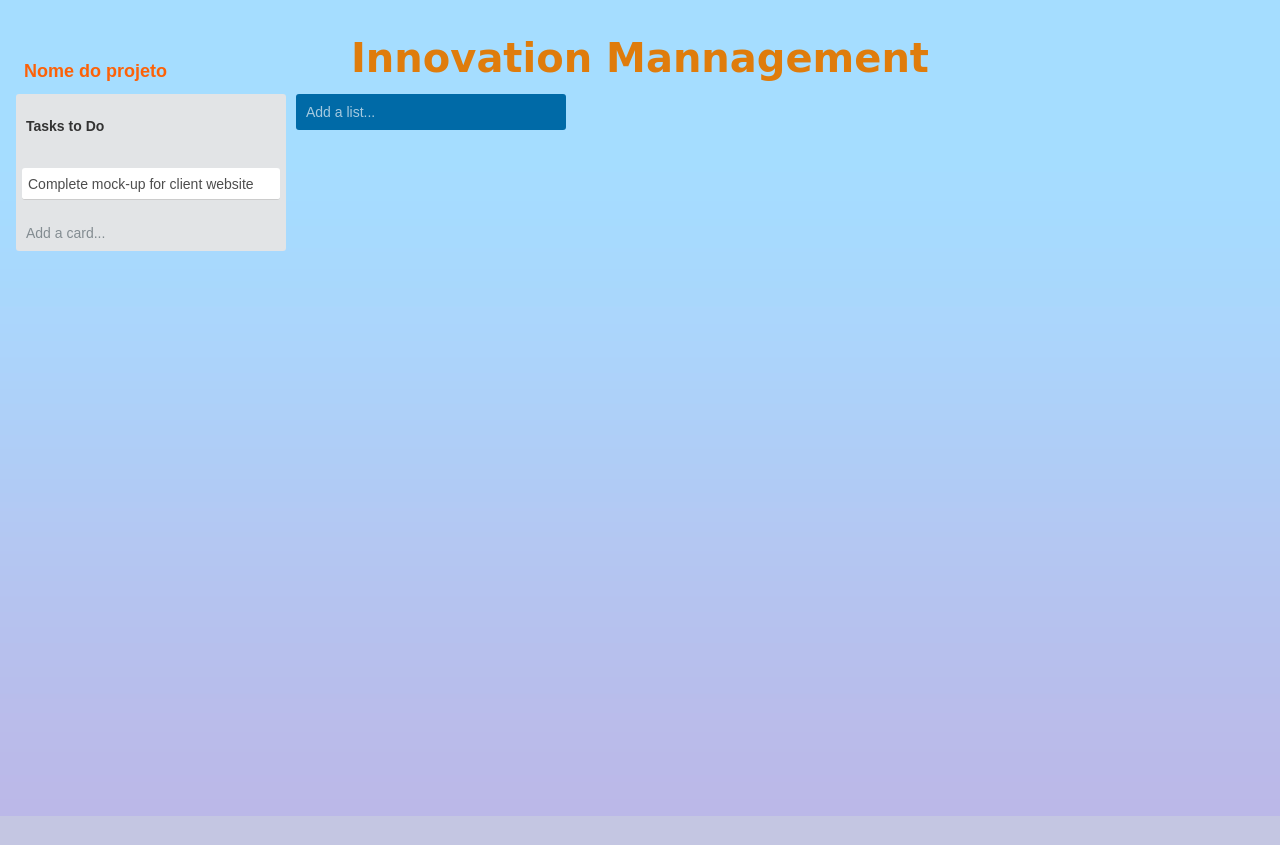
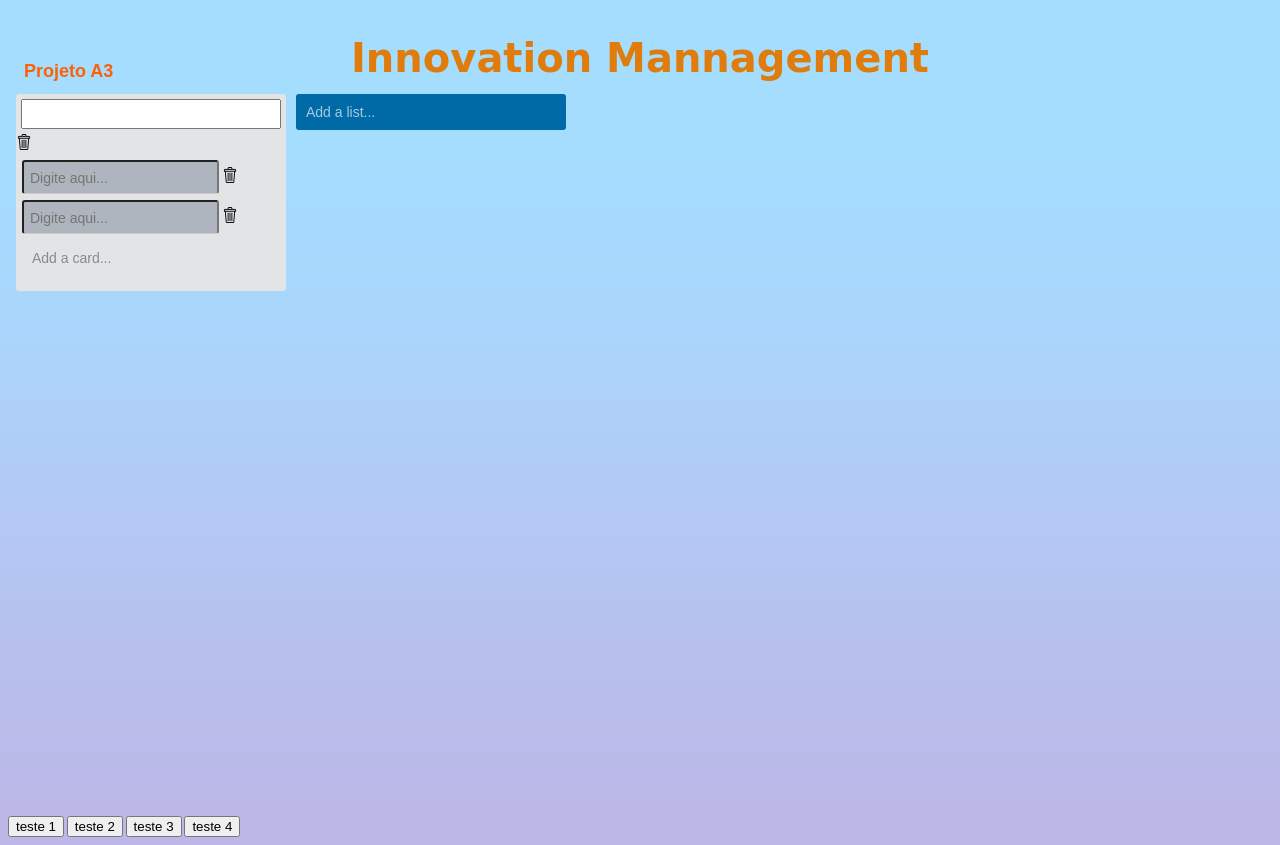
Before and after one commit to caioreboucas/ProjetoA3GQS, a plain HTML site: page index.html in a window 1280 px wide. Both pictures are taken after a click on the button "Add a card". Before the commit the page ends 816 px from the top, so only its background shows below. Drawn offline with Linux system fonts and the light colour scheme.

Commit message:
Ajustes feitos e inicio dos testes. Teste de adicionar linha feito.

```diff
--- a/index.css
+++ b/index.css
@@ -157,9 +157,12 @@ body {
 .list-title {
     font-size: 1.4rem;
     font-weight: 700;
-    color: #333;
+    color: rgb(0, 0, 0);
     padding: 1rem;
+    margin: 5px;
+    height: 30px;
 }
+
 
 .list-items {
     flex: 1;
@@ -179,7 +182,7 @@ body {
     border-right: 0.6rem solid #e2e4e6;
 }
 
-.list-items li {
+.list-items input {
     font-size: 1.4rem;
     font-weight: 400;
     line-height: 1.3;
@@ -193,11 +196,11 @@ body {
     cursor: pointer;
 }
 
-.list-items li:last-of-type {
+.list-items input:last-of-type {
     margin-bottom: 0;
 }
 
-.list-items li:hover {
+.list-items input:hover {
     background-color: #eee;
 }
 
@@ -239,14 +242,17 @@ body {
 .add-list-btn::after {
     content: '...';
 }
+input:read-only.list-title{
+    background-color: #e2e4e6;
+}
+.list-items input:read-only {
+    background-color: rgb(174, 181, 190);
+    color: white;
+}
 
-/*
-
-The following rule will only run if your browser supports CSS grid.
-
-Remove or comment-out the code block below to see how the browser will fall-back to flexbox styling.
-
-*/
+.testeBotao{
+    align-self: center;
+}
 
 @supports (display: grid) {
     body {
@@ -298,7 +304,7 @@ Remove or comment-out the code block below to see how the browser will fall-back
 
     .logo,
     .list,
-    .list-items li,
+    .list-items input,
     .boards-btn,
     .board-info-bar,
     .board-controls .btn,
--- a/index.html
+++ b/index.html
@@ -13,13 +13,12 @@
                 <h1><i class="fab fa-IM logo-icon" aria-hidden="true"></i>Innovation Mannagement</h1>
             </div>
 
-        <!-- Board info bar -->
         <section class="board-info-bar">
 
             <div class="board-controls">
 
                 <button class="board-title btn">
-                    <h2>Nome do projeto</h2>
+                    <h2>Projeto A3</h2>
                 </button>
 
                 <button class="star-btn btn" aria-label="Star Board">
@@ -29,26 +28,35 @@
             </div>
 
         </section>
-        <!-- End of board info bar -->
 
-        <!-- Lists container -->
         <section class="lists-container">
 
             <div class="list">
 
-                <h3 class="list-title">Tasks to Do</h3>
+                <input class="list-title" onfocus="addInput(this)" onfocusout="removeFocus(this)"></input>
+                <img src="imagens/lixeira.png" style="height: 16px;" onclick="removeLinha(this)" id="deletaList">
+                <ul class="list-items">
+                    <div class="inputapaga">
+                        <input type="text" readonly="readonly" placeholder="Digite aqui..." onfocus="addInput(this)" onfocusout="removeFocus(this)"></input>
+                        <img src="imagens/lixeira.png" style="height: 16px;" onclick="removeLinha(this)" id="deletaLinha">
+                    </div>
 
-                <ul class="list-items">
-                    <li>Complete mock-up for client website</li>
+
+                    <button class="add-card-btn btn" onclick="addLine(this)" id="testeBut1">Add a card</button>
                 </ul>
-
-                <button class="add-card-btn btn">Add a card</button>
 
             </div>
 
-            <button class="add-list-btn btn">Add a list</button>
+            <button class="add-list-btn btn" onclick="addList(this)" id="testeBut2">Add a list</button>
 
         </section>
-        <!-- End of lists container -->
+
+        <div class="testeBotao">
+            <button id="teste1">teste 1</button>
+            <button id="teste2">teste 2</button>
+            <button id="teste3">teste 3</button>
+            <button id="teste4">teste 4</button>
+        </div>
+        <script src="index.js"></script>
     </body>
 </html>
--- /dev/null
+++ b/index.js
@@ -0,0 +1,21 @@
+//  Botão para testar a funcionalidade "criar mais uma linha"
+    document.getElementById("teste1").addEventListener("click", ()=>{
+    document.getElementById("testeBut1").click()
+    })
+
+// CRIAR MAIS UMA LINHA
+        function addLine(event){
+        var ct = event.parentElement
+        var inp = ct.querySelector(".inputapaga").cloneNode(true)
+        inp.querySelector("input").value=""
+        ct.prepend(inp)
+    }
+
+//  Permite a edição do input
+    function addInput(event){
+        event.removeAttribute("readonly")
+    }
+//  Bloqueia o input novamente
+    function removeFocus(event){
+        event.readOnly="readonly"
+    }
```
Also changed, not shown: imagens/lixeira.png (added).
